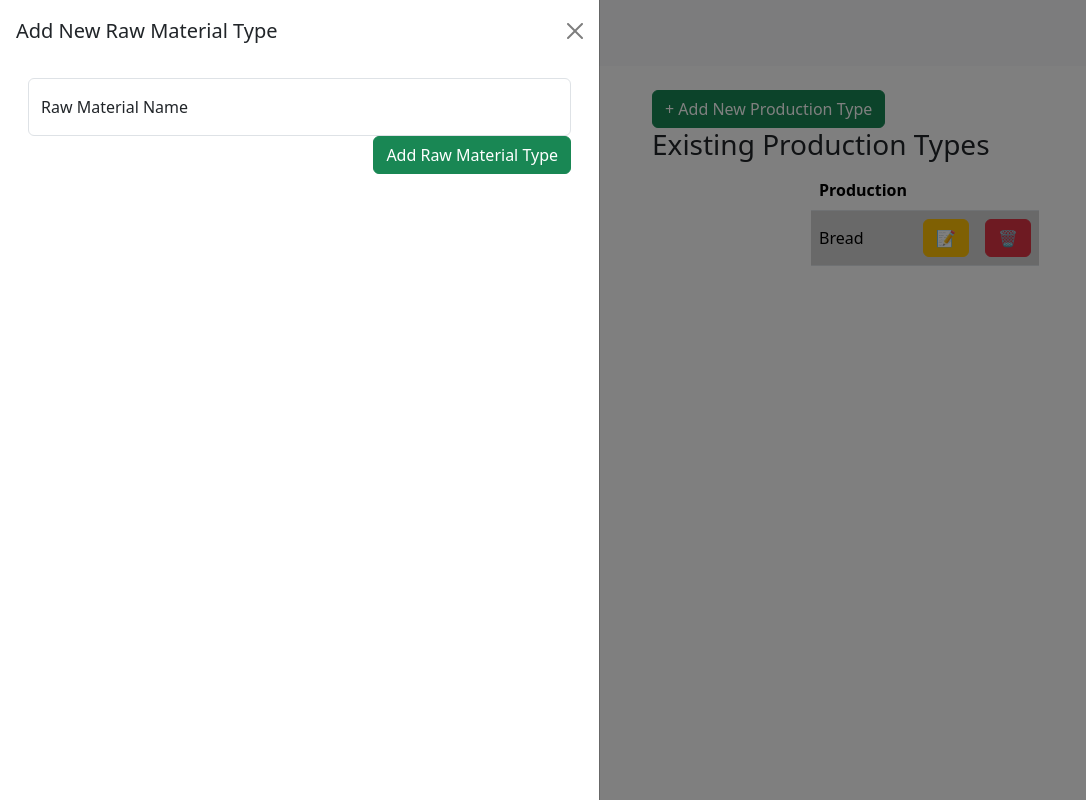
After one commit to rpurmehdi/BakerySync, a Flask app: page /types/ in a window 1280 px wide, after a click on "+ Add New Raw Material Type". The commit adds this page. Shown: the whole page, without its empty margins (0-1086 px from the left). Run offline with Flask 3, Linux system fonts and the light colour scheme; tables that the repository leaves empty hold one stand-in row (values such as "Sample post").

Commit message:
added types
added type management, substituted class RawMaterialUsage(BaseModel) with production_arrival_association

```diff
--- a/app.py
+++ b/app.py
@@ -3,7 +3,8 @@ from flask import Flask, flash, render_template, request, url_for, redirect
 from flask_sqlalchemy import SQLAlchemy
 from datetime import datetime
 
-from models import db, Source, Destination, RawMaterialType, ProductionType, RawMaterialArrival, Recipe, Production, RawMaterialUsage, ProductionShipping, recipe_rawmaterial_association
+from models import db, Source, Destination, RawMaterialType, ProductionType, RawMaterialArrival, Recipe, Production, production_arrival_association, ProductionShipping, recipe_rawmaterial_association
+from routes.types import types_bp
 from routes.sources import sources_bp
 from routes.destinations import destinations_bp
 from routes.shipments import shipments_bp
@@ -57,6 +58,9 @@ def index():
         return render_template("index.html")
 
 
+# registering types.py
+app.register_blueprint(types_bp)
+
 # registering sources.py
 app.register_blueprint(sources_bp)
 
--- a/routes/productions.py
+++ b/routes/productions.py
@@ -1,6 +1,6 @@
 from flask import flash, render_template, request, Blueprint, redirect, url_for
 from datetime import datetime
-from models import db, Production, RawMaterialArrival, ProductionShipping, RawMaterialUsage, Recipe, recipe_rawmaterial_association, ProductionType, RawMaterialType
+from models import db, Production, RawMaterialArrival, ProductionShipping, production_arrival_association, Recipe, recipe_rawmaterial_association, ProductionType, RawMaterialType
 
 productions_bp = Blueprint('productions', __name__, url_prefix='/productions')
 
--- /dev/null
+++ b/routes/types.py
@@ -0,0 +1,117 @@
+from flask import flash, render_template, request, Blueprint, redirect, url_for
+from models import db, RawMaterialType, ProductionType, RawMaterialArrival, Recipe, Production, recipe_rawmaterial_association
+
+types_bp = Blueprint('types', __name__, url_prefix='/types')
+
+
+@types_bp.route('/', methods=['GET', 'POST'])
+def types():
+    if request.method == 'POST':
+        # Get data from the form
+        name = request.form['name']
+        # Create a new type object and add it to the database
+        if "rtype_form" in request.form:
+            new_type = RawMaterialType(name=name)
+        elif "ptype_form" in request.form:
+            new_type = ProductionType(name=name)
+        else:
+            return redirect(url_for('types.types'))
+        try:
+            # Attempt to perform a database operation
+            db.session.add(new_type)
+            db.session.commit()
+            flash('New Typr added successfully', 'success')
+            # Redirect to the types page
+            return redirect(url_for('types.types'))
+        except Exception as e:
+            if 'UNIQUE constraint failed' in str(e):
+                flash(
+                    f'Can not add another type with the name {name}. Type name must be unique. Please choose a different name.', 'warning')
+            else:
+                flash(f'Error: {str(e)}', 'warning')
+            db.session.rollback()  # Rollback any changes to the database
+            return redirect(url_for('types.types'))
+    else:
+        # Retrieve all types from the database
+        rtypes = RawMaterialType.query.all()
+        ptypes = ProductionType.query.all()
+        return render_template('types.html', rtypes=rtypes, ptypes=ptypes)
+
+
+@types_bp.route('/edit', methods=['POST'])
+def edit_type():
+    if request.method == 'POST':
+        # Get the data from the form
+        id = request.form.get('id')
+        name = request.form.get('name')
+        try:
+            if "rtype_edit" in request.form:
+                type_to_edit = RawMaterialType.query.get(id)
+            elif "ptype_edit" in request.form:
+                type_to_edit = ProductionType.query.get(id)
+            else:
+                return redirect(url_for('types.types'))
+        except:
+            flash('Error reading the database', 'danger')
+            return redirect(url_for('types.types'))
+        try:
+            if type_to_edit:
+                type_to_edit.name = name
+                # Commit the changes to the database
+                db.session.commit()
+                flash('Type edited successfully', 'success')
+            else:
+                flash('Type not found', 'danger')
+            return redirect(url_for('types.types'))
+        except Exception as e:
+            if 'UNIQUE constraint failed' in str(e):
+                flash(
+                    f'Can not have another type with the name {name}. Type name must be unique. Please choose a different name.', 'warning')
+            else:
+                flash(f'Error: {str(e)}', 'warning')
+                db.session.rollback()  # Rollback any changes to the database
+                return redirect(url_for('types.types'))
+    else:
+        return redirect(url_for('types.types'))
+
+
+@types_bp.route('/delete', methods=["POST"])
+def delete_type():
+    if request.method == 'POST':
+        id = request.form.get("id")
+        try:
+            if "rtype_delete" in request.form:
+                type_to_delete = RawMaterialType.query.get(id)
+            elif "ptype_delete" in request.form:
+                type_to_delete = ProductionType.query.get(id)
+            else:
+                return redirect(url_for('types.types'))
+        except:
+            flash('Error reading the database', 'danger')
+            return redirect(url_for('types.types'))
+        try:
+            if type_to_delete:
+                if "rtype_delete" in request.form:
+                    is_referenced = RawMaterialArrival.query.filter_by(type=id).count(
+                    ) + db.session.query(recipe_rawmaterial_association).filter_by(material_type=id).count()
+                else:
+                    is_referenced = Recipe.query.filter_by(
+                        production_type=id).count() + Production.query.filter_by(type=id).count()
+                if is_referenced and is_referenced > 0:
+                    flash(
+                        f'{type_to_delete.name} is used in database, cannot delete', 'danger')
+                else:
+                    # Delete the found type
+                    db.session.delete(type_to_delete)
+                    db.session.commit()
+                    flash('Type deleted successfully', 'success')
+            else:
+                flash('Type not found', 'danger')
+            # Redirect to the / page
+            return redirect(url_for('types.types'))
+        except Exception as e:
+            flash(f'Error: {str(e)}', 'warning')
+            db.session.rollback()  # Rollback any changes to the database
+            return redirect(url_for('types.types'))
+    else:
+        return redirect(url_for('sources.sources'))
--- a/static/styles.css
+++ b/static/styles.css
@@ -1,6 +1,11 @@
+.navbar a {
+    text-decoration: none;
+    color: var(--bs-navbar-brand-color);
+}
+
 .offcanvas.offcanvas-start,
 .offcanvas.offcanvas-end {
-    width: calc(1.25 * var(--bs-offcanvas-width));
+    width: calc(1.5 * var(--bs-offcanvas-width));
 }
 
 .offcanvas.offcanvas-top {
--- a/templates/destinations.html
+++ b/templates/destinations.html
@@ -94,7 +94,7 @@
   </div>
   <div class="offcanvas-body">
     <div class="container mx-auto mt-8">
-      <form method="POST" action="/destinations">
+      <form method="POST" action="{{ url_for('destinations.destinations') }}">
         <div class="row">
           <div class="col-auto">
             <div class="form-floating">
--- a/templates/layout.html
+++ b/templates/layout.html
@@ -47,7 +47,7 @@
     <nav class="navbar bg-body-tertiary sticky-top">
       <div class="container mx-auto">
         <div class="navbar-brand">
-          BakerySync
+          <a href="{{ url_for('index') }}">BakerySync</a>
           <img
             src="/static/android-chrome-512x512.png"
             alt="Logo"
--- a/templates/sources.html
+++ b/templates/sources.html
@@ -91,7 +91,7 @@
   </div>
   <div class="offcanvas-body">
     <div class="container mx-auto mt-8">
-      <form method="POST" action="/sources">
+      <form method="POST" action="{{ url_for('sources.sources') }}">
         <div class="row">
           <div class="col-auto">
             <div class="form-floating">
--- /dev/null
+++ b/templates/types.html
@@ -0,0 +1,390 @@
+{% extends "layout.html" %}
+<!-- enter the page title here!-->
+{% block title %} Manage Types {% endblock %}
+<!-- and again here!-->
+{% block navbar_title %} Manage Types {% endblock %}
+<!--head-->
+{%block head %}
+<script>
+  function confirmDeleteR(dbItem) {
+    var confirmMessage =
+      "Are you sure you want to delete '" +
+      dbItem +
+      "'?\nThis can not be undone!";
+    if (confirm(confirmMessage)) {
+      // If confirmed, submit the form
+      document.getElementById("rtype-delete-form").submit();
+    } else {
+      // If canceled, prevent form submission
+      return false;
+    }
+  }
+</script>
+<script>
+  function confirmDeleteP(dbItem) {
+    var confirmMessage =
+      "Are you sure you want to delete '" +
+      dbItem +
+      "'?\nThis can not be undone!";
+    if (confirm(confirmMessage)) {
+      // If confirmed, submit the form
+      document.getElementById("ptype-delete-form").submit();
+    } else {
+      // If canceled, prevent form submission
+      return false;
+    }
+  }
+</script>
+<script>
+  // Attach the populateModal() function to the edit buttons
+  $(document).ready(function () {
+    const editButtonsR = document.querySelectorAll(".edit-rtype");
+    editButtonsR.forEach((button) => {
+      button.addEventListener("click", populateModalR);
+    });
+  });
+
+  // Populate the modal form
+  function populateModalR(event) {
+    // Get the modal element
+    const editModal = document.getElementById("EditRtypeCanvas");
+
+    // Get the data attributes from the clicked button
+    const rtypeId = event.target.getAttribute("data-rtype-id");
+    const rtypeName = event.target.getAttribute("data-rtype-name");
+
+    // Populate the modal form fields
+    editModal.querySelector("#edit-rtype-id").value = rtypeId;
+    editModal.querySelector("#edit-rtype-name").value = rtypeName;
+  }
+</script>
+<script>
+  // Attach the populateModal() function to the edit buttons
+  $(document).ready(function () {
+    const editButtonsP = document.querySelectorAll(".edit-ptype");
+    editButtonsP.forEach((button) => {
+      button.addEventListener("click", populateModalP);
+    });
+  });
+
+  // Populate the modal form
+  function populateModalP(event) {
+    // Get the modal element
+    const editModal = document.getElementById("EditPtypeCanvas");
+
+    // Get the data attributes from the clicked button
+    const ptypeId = event.target.getAttribute("data-ptype-id");
+    const ptypeName = event.target.getAttribute("data-ptype-name");
+
+    // Populate the modal form fields
+    editModal.querySelector("#edit-ptype-id").value = ptypeId;
+    editModal.querySelector("#edit-ptype-name").value = ptypeName;
+  }
+</script>
+{% endblock %}
+<!--body-->
+{%block main %}
+<div class="container mx-auto text-start my-4">
+  <div class="row">
+    <div class="col">
+      <button
+        class="btn btn-success"
+        type="button"
+        data-bs-toggle="offcanvas"
+        data-bs-target="#AddRtypeCanvas"
+        aria-controls="AddRtypeCanvas"
+      >
+        + Add New Raw Material Type
+      </button>
+      <h3 class="text-start">Existing Raw Material Types</h3>
+      <!-- List of existing raw material types -->
+      <table class="table table-striped w-auto mx-auto">
+        <thead>
+          <tr>
+            <th>Raw Material</th>
+            <th></th>
+            <th></th>
+          </tr>
+        </thead>
+        <tbody>
+          {% for rtype in rtypes %}
+          <tr>
+            <td>{{ rtype.name }}</td>
+            <td>
+              <button
+                name="rtype_edit"
+                type="button"
+                class="btn btn-warning edit-rtype"
+                data-bs-toggle="offcanvas"
+                data-bs-target="#EditRtypeCanvas"
+                aria-controls="EditRtypeCanvas"
+                data-rtype-id="{{ rtype.id }}"
+                data-rtype-name="{{ rtype.name }}"
+              >
+                📝
+              </button>
+            </td>
+            <td>
+              <form
+                id="rtype-delete-form"
+                action="{{ url_for('types.delete_type') }}"
+                method="post"
+              >
+                <input type="hidden" name="id" value="{{ rtype.id }}" />
+                <button
+                  name="rtype_delete"
+                  type="submit"
+                  class="btn btn-danger"
+                  onclick="return confirmDeleteR('{{ rtype.name|escape_html|safe }}');"
+                >
+                  🗑️
+                </button>
+              </form>
+            </td>
+          </tr>
+          {% endfor %}
+        </tbody>
+      </table>
+    </div>
+    <div class="col">
+      <button
+        class="btn btn-success"
+        type="button"
+        data-bs-toggle="offcanvas"
+        data-bs-target="#AddPtypeCanvas"
+        aria-controls="AddPtypeCanvas"
+      >
+        + Add New Production Type
+      </button>
+      <h3 class="text-start">Existing Production Types</h3>
+      <!-- List of existing production types -->
+      <table class="table table-striped w-auto mx-auto">
+        <thead>
+          <tr>
+            <th>Production</th>
+            <th></th>
+            <th></th>
+          </tr>
+        </thead>
+        <tbody>
+          {% for ptype in ptypes %}
+          <tr>
+            <td>{{ ptype.name }}</td>
+            <td>
+              <button
+                name="ptype_edit"
+                type="button"
+                class="btn btn-warning edit-ptype"
+                data-bs-toggle="offcanvas"
+                data-bs-target="#EditPtypeCanvas"
+                aria-controls="EditPtypeCanvas"
+                data-ptype-id="{{ ptype.id }}"
+                data-ptype-name="{{ ptype.name }}"
+              >
+                📝
+              </button>
+            </td>
+            <td>
+              <form
+                id="ptype-delete-form"
+                action="{{ url_for('types.delete_type') }}"
+                method="post"
+              >
+                <input type="hidden" name="id" value="{{ ptype.id }}" />
+                <button
+                  name="ptype_delete"
+                  type="submit"
+                  class="btn btn-danger"
+                  onclick="return confirmDeleteP('{{ ptype.name|escape_html|safe }}');"
+                >
+                  🗑️
+                </button>
+              </form>
+            </td>
+          </tr>
+          {% endfor %}
+        </tbody>
+      </table>
+    </div>
+  </div>
+</div>
+<!-- offcanvas to add a new raw material -->
+<div
+  class="offcanvas offcanvas-start text-end"
+  data-bs-scroll="true"
+  tabindex="-1"
+  id="AddRtypeCanvas"
+  aria-labelledby="AddRtypeCanvasLabel"
+>
+  <div class="offcanvas-header">
+    <h5 class="offcanvas-title" id="AddRtypeCanvasLabel">
+      Add New Raw Material Type
+    </h5>
+    <button
+      type="button"
+      class="btn-close"
+      data-bs-dismiss="offcanvas"
+      aria-label="Close"
+    ></button>
+  </div>
+  <div class="offcanvas-body">
+    <div class="container mx-auto mt-8">
+      <form id="rtype_form" method="POST" action="{{ url_for('types.types') }}">
+        <div class="form-floating">
+          <input
+            type="text"
+            class="form-control"
+            id="rtype-name"
+            name="name"
+            autocomplete="off"
+            required
+            placeholder="Enter the raw material name"
+          />
+          <label for="rtype-name">Raw Material Name</label>
+        </div>
+
+        <button name="rtype_form" type="submit" class="btn btn-success">
+          Add Raw Material Type
+        </button>
+      </form>
+    </div>
+  </div>
+</div>
+<!-- offcanvas for raw material type editing -->
+<div
+  class="offcanvas offcanvas-end text-start"
+  data-bs-scroll="true"
+  tabindex="-1"
+  id="EditRtypeCanvas"
+  aria-labelledby="EditRtypeCanvasLabel"
+>
+  <div class="offcanvas-header">
+    <h5 class="offcanvas-title" id="EditRtypeCanvasLabel">
+      Edit Raw Material Type
+    </h5>
+    <button
+      type="button"
+      class="btn-close"
+      data-bs-dismiss="offcanvas"
+      aria-label="Close"
+    ></button>
+  </div>
+  <div class="offcanvas-body">
+    <div class="container mx-auto mt-8">
+      <form
+        id="rtype_edit"
+        method="POST"
+        action="{{ url_for('types.edit_type') }}"
+      >
+        <div class="form-floating">
+          <input type="hidden" name="id" id="edit-rtype-id" />
+          <input
+            type="text"
+            class="form-control"
+            id="edit-rtype-name"
+            name="name"
+            autocomplete="off"
+            required
+            placeholder="Enter the Raw material type name"
+          />
+          <label for="edit-rtype-name">Raw Material Type Name</label>
+        </div>
+
+        <button name="rtype_edit" type="submit" class="btn btn-warning">
+          Edit Raw Material Type
+        </button>
+      </form>
+    </div>
+  </div>
+</div>
+<!-- offcanvas to add a new production -->
+<div
+  class="offcanvas offcanvas-start text-end"
+  data-bs-scroll="true"
+  tabindex="-1"
+  id="AddPtypeCanvas"
+  aria-labelledby="AddPtypeCanvasLabel"
+>
+  <div class="offcanvas-header">
+    <h5 class="offcanvas-title" id="AddPtypeCanvasLabel">
+      Add New Production Type
+    </h5>
+    <button
+      type="button"
+      class="btn-close"
+      data-bs-dismiss="offcanvas"
+      aria-label="Close"
+    ></button>
+  </div>
+  <div class="offcanvas-body">
+    <div class="container mx-auto mt-8">
+      <form id="ptype_form" method="POST" action="{{ url_for('types.types') }}">
+        <div class="form-floating">
+          <input
+            type="text"
+            class="form-control"
+            id="ptype-name"
+            name="name"
+            autocomplete="off"
+            required
+            placeholder="Enter the production name"
+          />
+          <label for="ptype-name">Production Name</label>
+        </div>
+
+        <button name="ptype_form" type="submit" class="btn btn-success">
+          Add Production Type
+        </button>
+      </form>
+    </div>
+  </div>
+</div>
+<!-- offcanvas for production type editing -->
+<div
+  class="offcanvas offcanvas-end text-start"
+  data-bs-scroll="true"
+  tabindex="-1"
+  id="EditPtypeCanvas"
+  aria-labelledby="EditPtypeCanvasLabel"
+>
+  <div class="offcanvas-header">
+    <h5 class="offcanvas-title" id="EditPtypeCanvasLabel">
+      Edit Production Type
+    </h5>
+    <button
+      type="button"
+      class="btn-close"
+      data-bs-dismiss="offcanvas"
+      aria-label="Close"
+    ></button>
+  </div>
+  <div class="offcanvas-body">
+    <div class="container mx-auto mt-8">
+      <form
+        id="ptype_edit"
+        method="POST"
+        action="{{ url_for('types.edit_type') }}"
+      >
+        <div class="form-floating">
+          <input type="hidden" name="id" id="edit-ptype-id" />
+          <input
+            type="text"
+            class="form-control"
+            id="edit-ptype-name"
+            name="name"
+            autocomplete="off"
+            required
+            placeholder="Enter the Raw material type name"
+          />
+          <label for="edit-ptype-name">Production Type Name</label>
+        </div>
+
+        <button name="ptype_edit" type="submit" class="btn btn-warning">
+          Edit Production Type
+        </button>
+      </form>
+    </div>
+  </div>
+</div>
+
+{% endblock %}
```
Also changed, not shown: models.py (+21 -11 lines), templates/index.html (+14 -10 lines).
